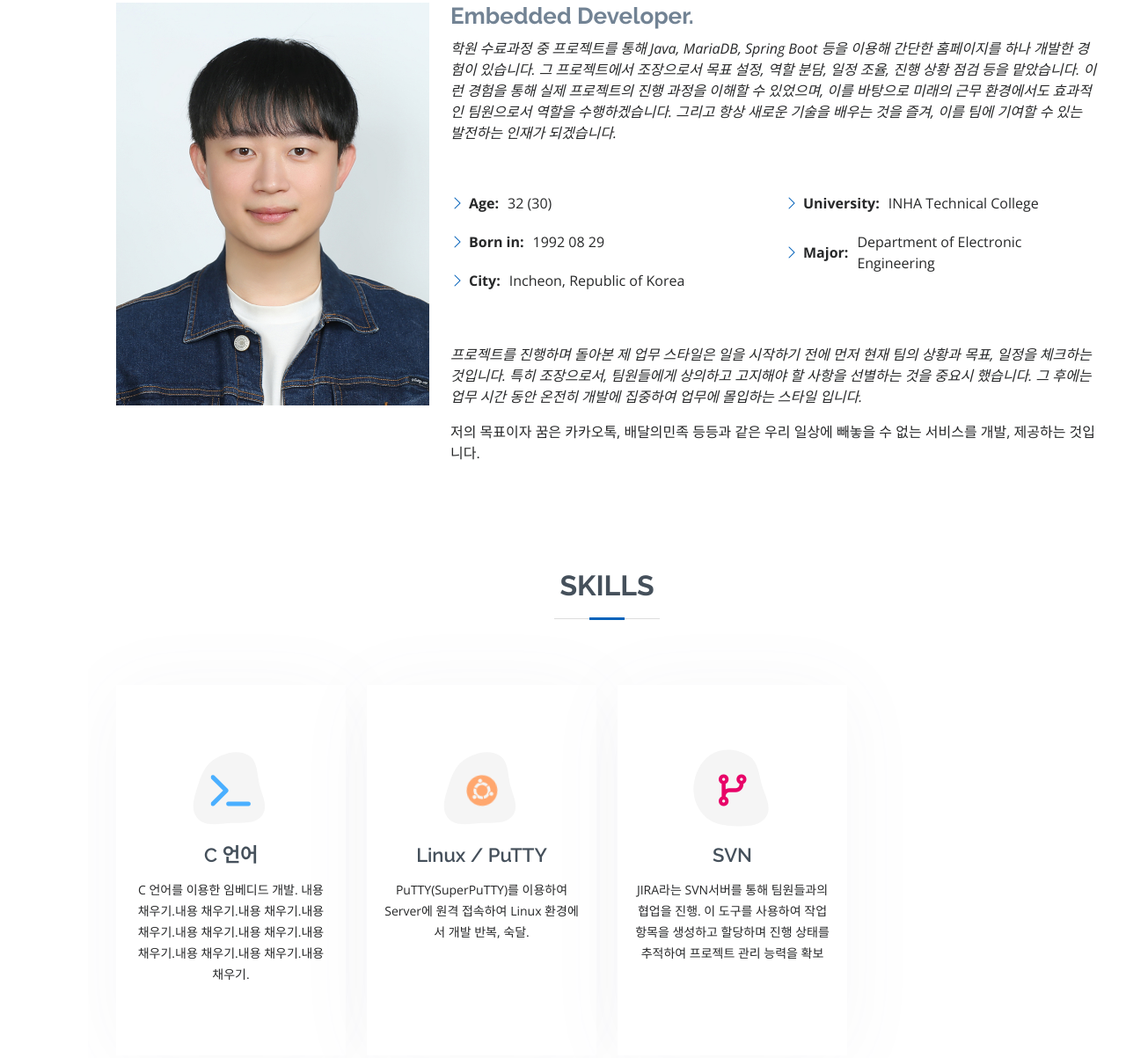
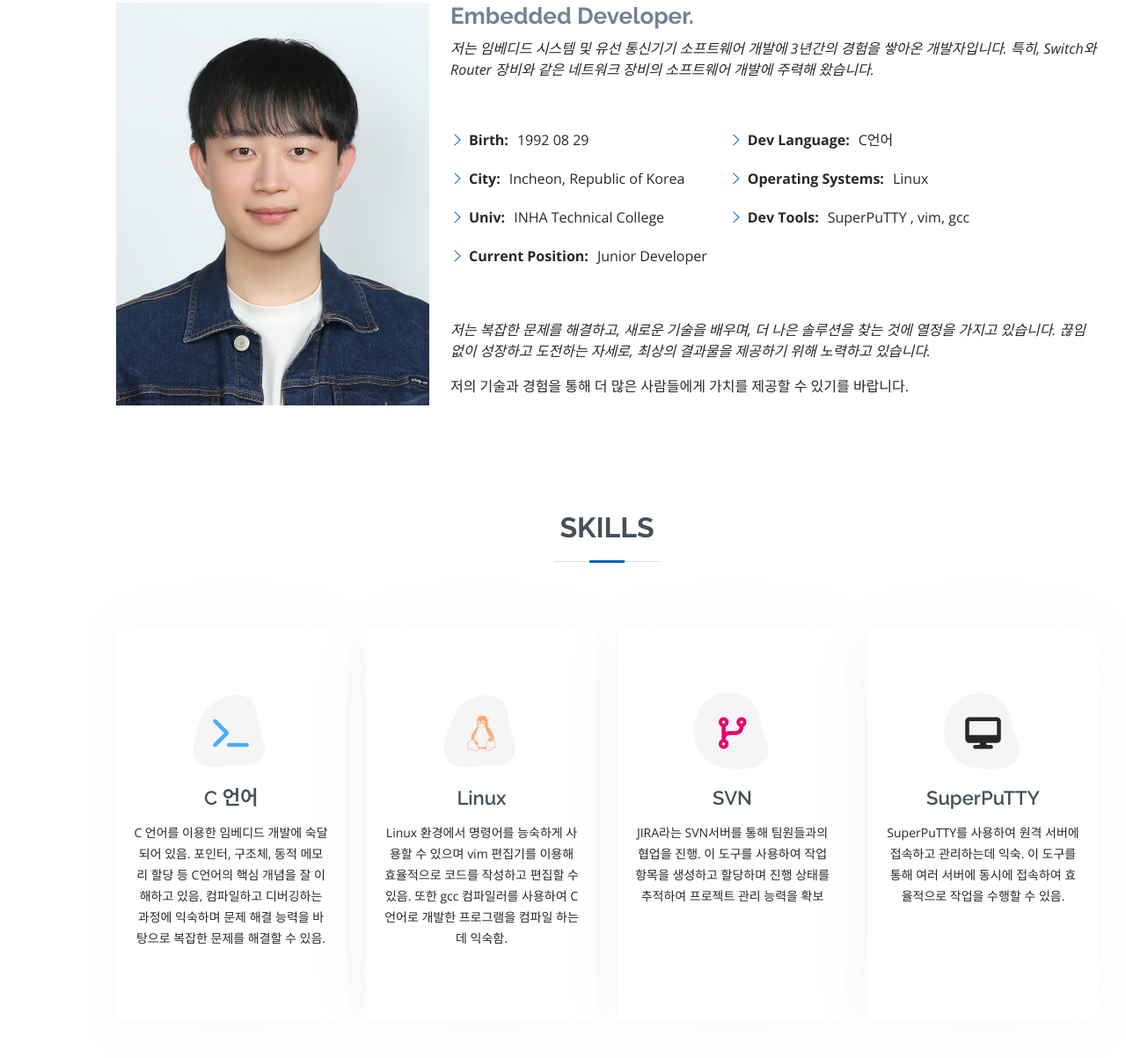
Before and after one commit to devebZo/PortfolioPage, a plain HTML site: page index.html in a window 1280 px wide. Shown: the part 989-2192 px from the top of the page at 88% size. Drawn offline with nearby package versions, Linux system fonts and the light colour scheme.

Commit message:
Update index.html

```diff
--- a/index.html
+++ b/index.html
@@ -74,7 +74,7 @@
       </div>
       -->
       <div class="social-links">
-        <a href="https://joari.tistory.com" class="tech-blog" data-toggle="tooltip" data-placement="top" title="joari-tistory"><i class="fa-brands fa-blogger-b"></i></a>
+        <a href="https://joari.tistory.com" class="tech-blog" data-toggle="tooltip" data-placement="top" title="Tistory Blog"><i class="fa-solid fa-b fa-shake"></i></a>
       </div>
 
     </div>
@@ -99,26 +99,28 @@
           <div class="col-lg-8 pt-4 pt-lg-0 content">
 	  <div class="content">
             <h3>Embedded Developer.</h3>
-		<p><em>학원 수료과정 중 프로젝트를 통해 Java, MariaDB, Spring Boot 등을 이용해 간단한 홈페이지를 하나 개발한 경험이 있습니다. 그 프로젝트에서 조장으로서 목표 설정, 역할 분담, 일정 조율, 진행 상황 점검 등을 맡았습니다. 이런 경험을 통해 실제 프로젝트의 진행 과정을 이해할 수 있었으며, 이를 바탕으로 미래의 근무 환경에서도 효과적인 팀원으로서 역할을 수행하겠습니다. 그리고 항상 새로운 기술을 배우는 것을 즐겨, 이를 팀에 기여할 수 있는 발전하는 인재가 되겠습니다.</em></p>
+		<p><em>저는 임베디드 시스템 및 유선 통신기기 소프트웨어 개발에 3년간의 경험을 쌓아온 개발자입니다. 특히, Switch와 Router 장비와 같은 네트워크 장비의 소프트웨어 개발에 주력해 왔습니다.</em></p>
 		<p>　</p>
             <div class="row">
-              <div class="col-lg-6">
+              <div class="col-lg-5">
                 <ul>
-                  <li><i class="bi bi-chevron-right"></i> <strong>Age:</strong> <span>32 (30)</span></li>
-                  <li><i class="bi bi-chevron-right"></i> <strong>Born in:</strong> <span>1992 08 29</span></li>
+                  <li><i class="bi bi-chevron-right"></i> <strong>Birth:</strong> <span>1992 08 29</span></li>
                   <li><i class="bi bi-chevron-right"></i> <strong>City:</strong> <span>Incheon, Republic of Korea</span></li>
+		  <li><i class="bi bi-chevron-right"></i> <strong>Univ:</strong> <span> INHA Technical College</span></li>
+		  <li><i class="bi bi-chevron-right"></i> <strong>Current Position:</strong> <span>Junior Developer</span></li>
                 </ul>
               </div>
               <div class="col-lg-6">
                 <ul>
-		  <li><i class="bi bi-chevron-right"></i> <strong>University:</strong> <span> INHA Technical College</span></li>
-		  <li><i class="bi bi-chevron-right"></i> <strong>Major:</strong> <span>Department of Electronic Engineering</span></li>
-                </ul>
+		  <li><i class="bi bi-chevron-right"></i> <strong>Dev Language:</strong> <span>C언어</span></li>
+		  <li><i class="bi bi-chevron-right"></i> <strong>Operating Systems:</strong> <span>Linux</span></li>
+		  <li><i class="bi bi-chevron-right"></i> <strong>Dev Tools:</strong> <span>SuperPuTTY , vim, gcc</span></li>
+		</ul>
               </div>
             </div>
 		<p>　</p>
-		<p><em>프로젝트를 진행하며 돌아본 제 업무 스타일은 일을 시작하기 전에 먼저 현재 팀의 상황과 목표, 일정을 체크하는 것입니다. 특히 조장으로서, 팀원들에게 상의하고 고지해야 할 사항을 선별하는 것을 중요시 했습니다. 그 후에는 업무 시간 동안 온전히 개발에 집중하여 업무에 몰입하는 스타일 입니다.</em></p>
-		<p>저의 목표이자 꿈은 카카오톡, 배달의민족 등등과 같은 우리 일상에 빼놓을 수 없는 서비스를 개발, 제공하는 것입니다. </p>
+		<p><em>저는 복잡한 문제를 해결하고, 새로운 기술을 배우며, 더 나은 솔루션을 찾는 것에 열정을 가지고 있습니다. 끊임없이 성장하고 도전하는 자세로, 최상의 결과물을 제공하기 위해 노력하고 있습니다.</em></p>
+		<p>저의 기술과 경험을 통해 더 많은 사람들에게 가치를 제공할 수 있기를 바랍니다.</p>
           </div>
         </div>
 
@@ -140,10 +142,10 @@
 					<svg width="100" height="100" viewBox="0 0 600 600" xmlns="http://www.w3.org/2000/svg">
 						<path stroke="none" stroke-width="0" fill="#f5f5f5" d="M300,521.0016835830174C376.1290562159157,517.8887921683347,466.0731472004068,529.7835943286574,510.70327084640275,468.03025145048787C554.3714126377745,407.6079735673963,508.03601936045806,328.9844924480964,491.2728898941984,256.3432110539036C474.5976632858925,184.082847569629,479.9380746630129,96.60480741107993,416.23090153303,58.64404602377083C348.86323505073057,18.502131276798302,261.93793281208167,40.57373210992963,193.5410806939664,78.93577620505333C130.42746243093433,114.334589627462,98.30271207620316,179.96522072025542,76.75703585869454,249.04625023123273C51.97151888228291,328.5150500222984,13.704378332031375,421.85034740162234,66.52175969318436,486.19268352777647C119.04800174914682,550.1803526380478,217.28368757567262,524.383925680826,300,521.0016835830174"></path>
 					</svg>
-					<i class="fa-solid fa-terminal fa-beat-fade"></i>
+					<i class="fa-solid fa-terminal"></i>
 				</div>
 				<h4><a href="#">C 언어</a></h4>
-				<p>C 언어를 이용한 임베디드 개발. 내용 채우기.내용 채우기.내용 채우기.내용 채우기.내용 채우기.내용 채우기.내용 채우기.내용 채우기.내용 채우기.내용 채우기.</p>
+				<p>C 언어를 이용한 임베디드 개발에 숙달되어 있음. 포인터, 구조체, 동적 메모리 할당 등 C언어의 핵심 개념을 잘 이해하고 있음, 컴파일하고 디버깅하는 과정에 익숙하며 문제 해결 능력을 바탕으로 복잡한 문제를 해결할 수 있음.</p>
 			</div>
 		</div>
 
@@ -153,10 +155,10 @@
 					<svg width="100" height="100" viewBox="0 0 600 600" xmlns="http://www.w3.org/2000/svg">
 						<path stroke="none" stroke-width="0" fill="#f5f5f5" d="M300,521.0016835830174C376.1290562159157,517.8887921683347,466.0731472004068,529.7835943286574,510.70327084640275,468.03025145048787C554.3714126377745,407.6079735673963,508.03601936045806,328.9844924480964,491.2728898941984,256.3432110539036C474.5976632858925,184.082847569629,479.9380746630129,96.60480741107993,416.23090153303,58.64404602377083C348.86323505073057,18.502131276798302,261.93793281208167,40.57373210992963,193.5410806939664,78.93577620505333C130.42746243093433,114.334589627462,98.30271207620316,179.96522072025542,76.75703585869454,249.04625023123273C51.97151888228291,328.5150500222984,13.704378332031375,421.85034740162234,66.52175969318436,486.19268352777647C119.04800174914682,550.1803526380478,217.28368757567262,524.383925680826,300,521.0016835830174"></path>
 					</svg>
-					<i class="fa-brands fa-ubuntu fa-spin"></i>
+					<i class="fa-brands fa-linux fa-beat-fade"></i>
 				</div>
-				<h4><a href="#">Linux / PuTTY</a></h4>
-				<p>PuTTY(SuperPuTTY)를 이용하여 Server에 원격 접속하여 Linux 환경에서 개발 반복, 숙달.</p>
+				<h4><a href="#">Linux</a></h4>
+				<p>Linux 환경에서 명령어를 능숙하게 사용할 수 있으며 vim 편집기를 이용해 효율적으로 코드를 작성하고 편집할 수 있음. 또한 gcc 컴파일러를 사용하여 C언어로 개발한 프로그램을 컴파일 하는데 익숙함.</p>
 			</div>
 		</div>
 <!--
@@ -187,20 +189,19 @@
             </div>
           </div>
 
-<!--
           <div class="col-lg-3 col-md-6 d-flex align-items-stretch mt-4" data-aos="zoom-in" data-aos-delay="100">
-            <div class="icon-box iconbox-pink">
+            <div class="icon-box iconbox-green">
               <div class="icon">
                 <svg width="100" height="100" viewBox="0 0 600 600" xmlns="http://www.w3.org/2000/svg">
                   <path stroke="none" stroke-width="0" fill="#f5f5f5" d="M300,541.5067337569781C382.14930387511276,545.0595476570109,479.8736841581634,548.3450877840088,526.4010558755058,480.5488172755941C571.5218469581645,414.80211281144784,517.5187510058486,332.0715597781072,496.52539010469104,255.14436215662573C477.37192572678356,184.95920475031193,473.57363656557914,105.61284051026155,413.0603344069578,65.22779650032875C343.27470386102294,18.654635553484475,251.2091493199835,5.337323636656869,175.0934190732945,40.62881213300186C97.87086631185822,76.43348514350839,51.98124368387456,156.15599469081315,36.44837278890362,239.84606092416172C21.716077023791087,319.22268207091537,43.775223500013084,401.1760424656574,96.891909868211,461.97329694683043C147.22146801428983,519.5804099606455,223.5754009179313,538.201503339737,300,541.5067337569781"></path>
                 </svg>
-                <i class="bx bxl-spring-boot"></i>
+                <i class="fa-solid fa-desktop"></i>
               </div>
-              <h4><a href="#">Spring Boot</a></h4>
-              <p>mvc구조 및 DI개념 이해하고 적용, Spring Security 사용을 통한 보안성 강화</p>
+              <h4><a href="#">SuperPuTTY</a></h4>
+              <p>SuperPuTTY를 사용하여 원격 서버에 접속하고 관리하는데 익숙. 이 도구를 통해 여러 서버에 동시에 접속하여 효율적으로 작업을 수행할 수 있음.</p>
             </div>
           </div>
-
+<!--
           <div class="col-lg-3 col-md-6 d-flex align-items-stretch mt-4" data-aos="zoom-in" data-aos-delay="100">
             <div class="icon-box iconbox-yellow">
               <div class="icon">
@@ -418,8 +419,8 @@
 	    <h3 class="resume-title">Activity</h3>
 	    <div class="resume-item pb-0">
 		<h4>N-ITUS</h4>
-			<h5>2024.05.13 ~ </h5>
-		<p>유선통신 기기를 판매하는 N-ITUS에서 연구원으로써 L2, L3 장비를 개발하고 있음.</p>
+			<h5>2024.05.13 ~ 재직중</h5>
+		<p>유선통신 기기를 판매하는 N-ITUS에서 연구원으로써 Switch, Router 장비의 Sofrware를 개발하고 있음.</p>
 
 		<p><strong>숙달 기술 목록</strong></p>
 		<ul>
```
